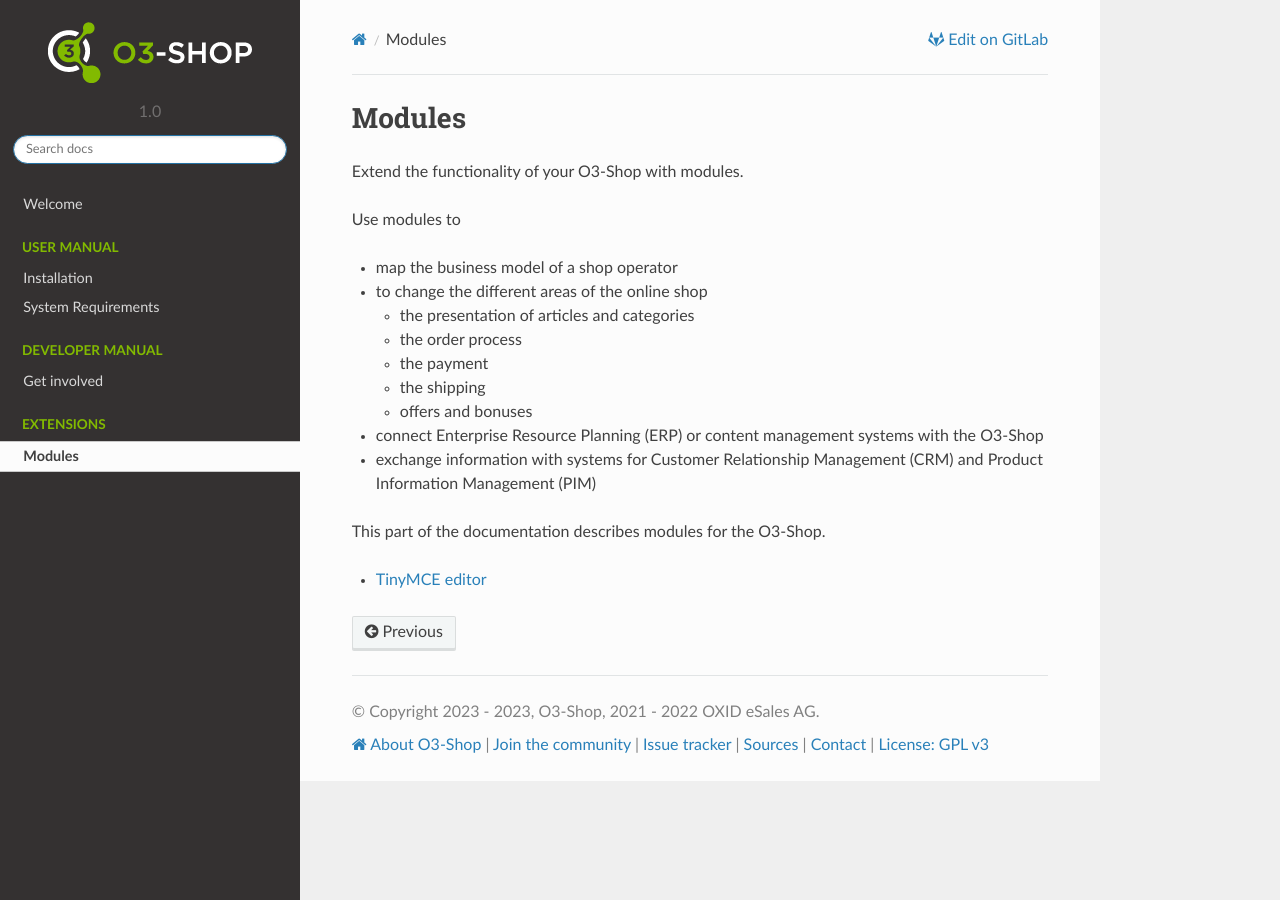
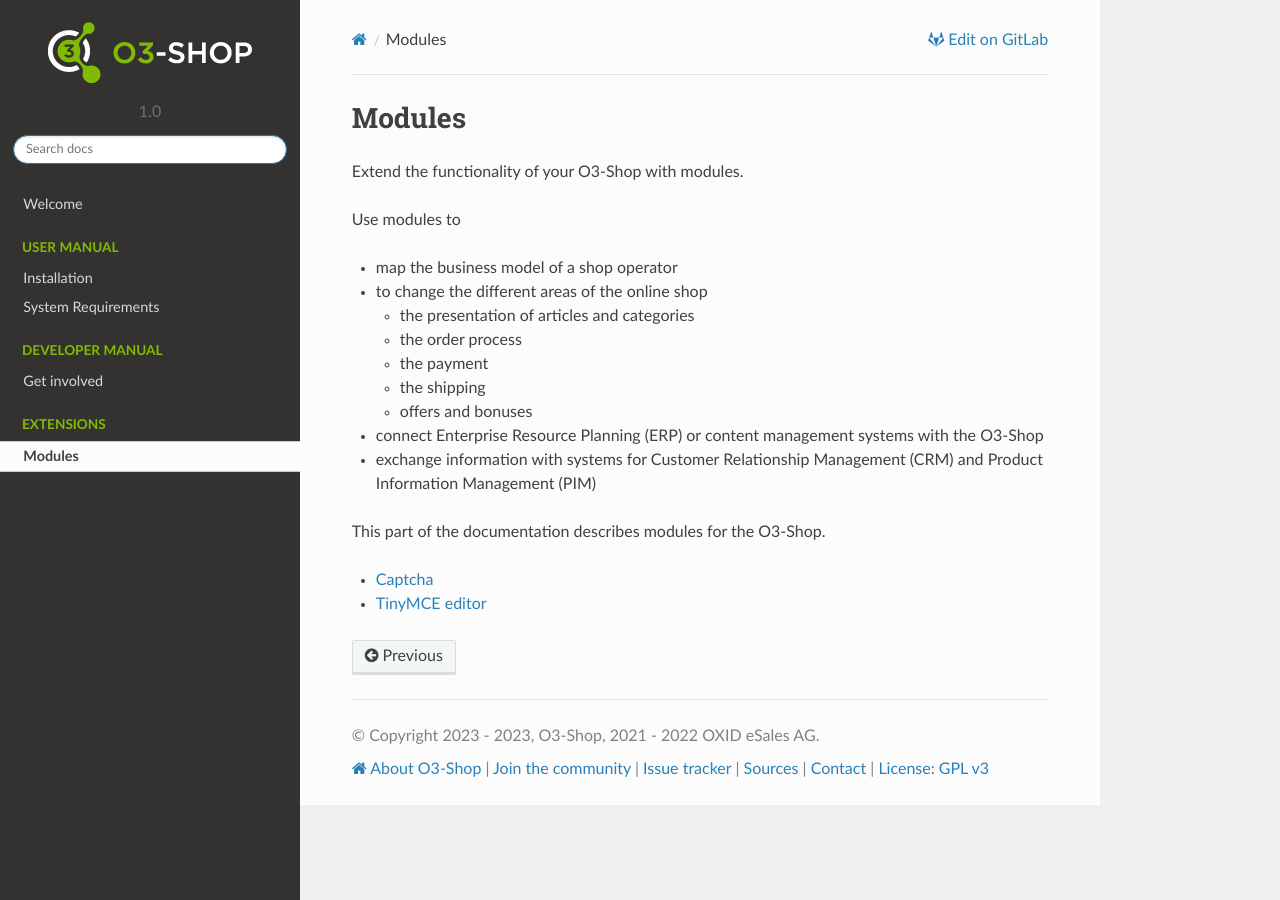
Before and after one commit to o3-shop/o3-documentation, a Sphinx documentation site: the page built from source/Extensions/Modules.md, in a window 1280 px wide. Built offline with Sphinx 7.4.7 and the Read the Docs theme 2.0.0, drawn with Linux system fonts in a browser that asks for light colours.

Commit message:
add captcha plugin link

```diff
--- a/source/Extensions/Modules.md
+++ b/source/Extensions/Modules.md
@@ -16,4 +16,5 @@ Use modules to
 
 This part of the documentation describes modules for the O3-Shop.
 
+- {{ '[Captcha]({}../../projects/captcha/)'.format(baseurl) }}
 - {{ '[TinyMCE editor]({}../../projects/tinymce/)'.format(baseurl) }}
```
